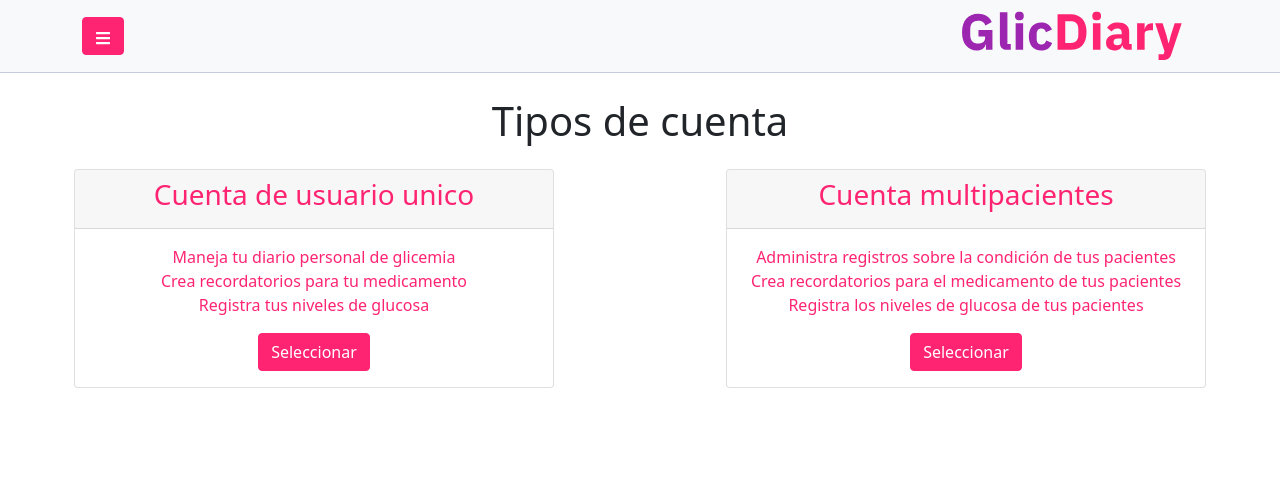
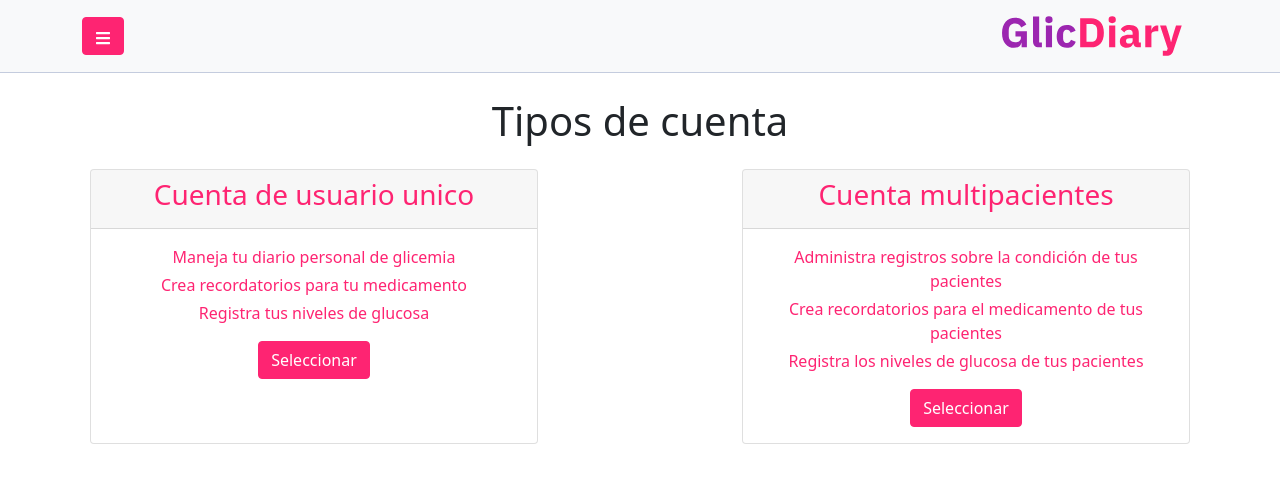
Before and after one commit to FrigoDev/Glicemiapp, a React (Create React App) app: page /set_tipo in a window 1280 px wide. Shown: the top 482 px of the page. Built offline with nearby package versions, Linux system fonts and the light colour scheme.

Commit message:
Ajuste para responsive

```diff
--- a/src/components/set_tipo.js
+++ b/src/components/set_tipo.js
@@ -6,20 +6,20 @@ const set_tipo = () => {
         <>
         <h1 className="text-center mb-md-4 mb-3">Tipos de cuenta</h1>
         <div className="row">
-            <Card className="col-md-6 mx-auto text-center p-0 mb-3" style={{ width: '30rem' }}>
+            <Card className="col-md-6 mx-auto text-center p-0 mb-3" style={{ width: '28rem' }}>
                 <Card.Header>
                     <h3>Cuenta de usuario unico</h3>
                 </Card.Header>
                 <Card.Body>
                     <Card.Text>
                         <ul className="list-unstyled">
-                            <li>
+                            <li className="mb-1">
                                 Maneja tu diario personal de glicemia
                             </li>
-                            <li>
+                            <li className="mb-1">
                                 Crea recordatorios para tu medicamento
                             </li>
-                            <li>
+                            <li className="mb-1">
                                 Registra tus niveles de glucosa
                             </li>
                         </ul>
@@ -27,20 +27,20 @@ const set_tipo = () => {
                     <Button>Seleccionar</Button>
                 </Card.Body>
             </Card>
-            <Card className="col-md-6 mx-auto text-center p-0 mb-3" style={{ width: '30rem' }}>
+            <Card className="col-md-6 mx-auto text-center p-0 mb-3" style={{ width: '28rem' }}>
                 <Card.Header>
                     <h3>Cuenta multipacientes</h3>
                 </Card.Header>
                 <Card.Body>
                     <Card.Text>
                         <ul className="list-unstyled">
-                            <li>
+                            <li className="mb-1">
                                 Administra registros sobre la condición de tus pacientes
                             </li>
-                            <li>
+                            <li className="mb-1">
                                 Crea recordatorios para el medicamento de tus pacientes
                             </li>
-                            <li>
+                            <li className="mb-1">
                                 Registra los niveles de glucosa de tus pacientes
                             </li>
                         </ul>
```
Also changed, not shown: src/components/Navbar.js (+2 -2 lines).
